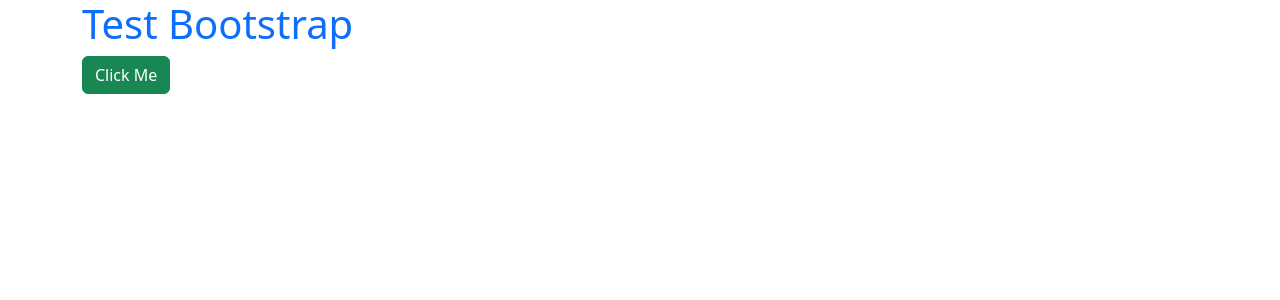
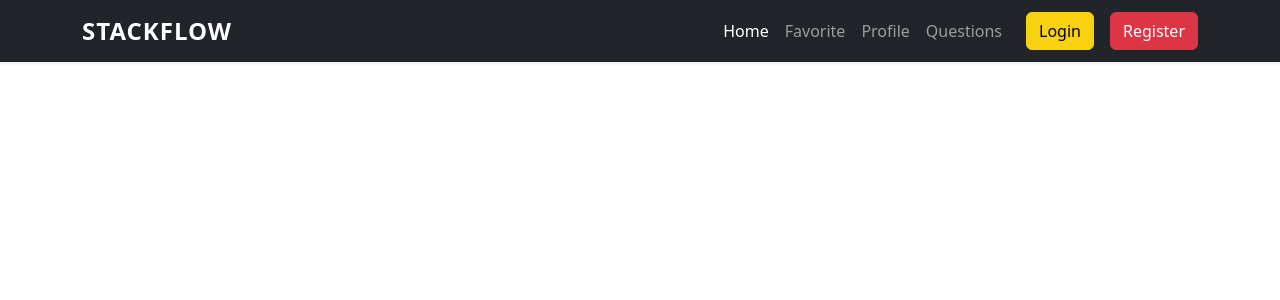
Before and after one commit to pierrenogaro/frontend-stackflow, a Vue app: page / in a window 1280 px wide. Shown: the top 300 px of the page. Built offline with nearby package versions, Linux system fonts and the light colour scheme.

Commit message:
axios questions & router

```diff
--- a/package.json
+++ b/package.json
@@ -9,8 +9,11 @@
     "preview": "vite preview"
   },
   "dependencies": {
+    "axios": "^1.7.9",
     "bootstrap": "^5.3.3",
-    "vue": "^3.5.13"
+    "vue": "^3.5.13",
+    "vue-axios": "^3.5.2",
+    "vue-router": "^4.5.0"
   },
   "devDependencies": {
     "@vitejs/plugin-vue": "^5.2.1",
--- a/src/App.vue
+++ b/src/App.vue
@@ -1,13 +1,12 @@
 <template>
-  <div class="container">
-    <h1 class="text-primary">Test Bootstrap</h1>
-    <button class="btn btn-success">Click Me</button>
-  </div>
+  <Navbar></Navbar>
+  <RouterView/>
 </template>
 
 
 <script setup>
 
+import Navbar from "@/components/Navbar.vue";
 </script>
 
 <style>
--- /dev/null
+++ b/src/components/Navbar.vue
@@ -0,0 +1,63 @@
+<template>
+  <nav class="navbar navbar-expand-lg navbar-dark bg-dark shadow-sm">
+    <div class="container">
+      <RouterLink class="navbar-brand fw-bold" to="/" >STACKFLOW</RouterLink>
+
+      <button class="navbar-toggler" type="button" data-bs-toggle="collapse" data-bs-target="#navbarNav"
+              aria-controls="navbarNav" aria-expanded="false" aria-label="Toggle navigation">
+        <span class="navbar-toggler-icon"></span>
+      </button>
+
+      <div class="collapse navbar-collapse justify-content-end" id="navbarNav">
+        <ul class="navbar-nav">
+          <li class="nav-item">
+            <RouterLink class="nav-link active" to="/home">Home</RouterLink>
+          </li>
+          <li class="nav-item">
+            <RouterLink class="nav-link" to="/favorite">Favorite</RouterLink>
+          </li>
+          <li class="nav-item">
+            <RouterLink class="nav-link" to="/profile">Profile</RouterLink>
+          </li>
+          <li class="nav-item">
+            <RouterLink class="nav-link" to="/questions">Questions</RouterLink>
+          </li>
+        </ul>
+
+        <button class="btn btn-primary ms-3">Login</button>
+        <button class="btn btn-danger ms-3">Register</button>
+      </div>
+    </div>
+  </nav>
+</template>
+
+<style scoped>
+.navbar-nav .nav-link {
+  font-size: 1rem;
+  font-weight: 500;
+  transition: all 0.3s ease-in-out;
+}
+
+.navbar-nav .nav-link:hover {
+  color: #f8d210 !important;
+}
+
+.navbar-brand {
+  font-size: 1.5rem;
+  letter-spacing: 1px;
+}
+
+/* Custom button */
+.btn-primary {
+  background-color: #f8d210;
+  border-color: #f8d210;
+  color: #000;
+}
+
+.btn-primary:hover {
+  background-color: #ffbe0b;
+  border-color: #ffbe0b;
+}
+</style>
+<script setup lang="ts">
+</script>
--- /dev/null
+++ b/src/components/Questions.vue
@@ -0,0 +1,68 @@
+<template>
+  <div class="container mt-4">
+    <h1 class="text-center display-4 mb-4 text-warning">Liste des Questions</h1>
+
+    <div v-if="loading" class="text-center">
+      <div class="spinner-border text-warning" role="status">
+        <span class="visually-hidden">Chargement...</span>
+      </div>
+    </div>
+
+    <div v-else-if="error" class="alert alert-danger text-center">{{ error }}</div>
+
+    <ul v-else class="list-group">
+      <li v-for="question in questions" :key="question.id" class="list-group-item bg-dark text-light border-warning">
+        <h2 class="h5 fw-bold text-warning">{{ question.title }}</h2>
+        <p class="mb-1">{{ question.question }}</p>
+        <p class="text-white">Auteur : <strong>{{ question.author }}</strong></p>
+      </li>
+    </ul>
+  </div>
+</template>
+
+<script>
+import axios from 'axios';
+
+export default {
+  data() {
+    return {
+      questions: [],
+      loading: false,
+      error: null,
+    };
+  },
+  methods: {
+    async fetchQuestions() {
+      this.loading = true;
+      this.error = null;
+      try {
+        const response = await axios.get('http://localhost:8000/questions/');
+        this.questions = response.data;
+      } catch (err) {
+        this.error = 'Erreur lors du chargement des questions';
+      } finally {
+        this.loading = false;
+      }
+    }
+  },
+  created() {
+    this.fetchQuestions();
+  }
+};
+</script>
+
+<style scoped>
+.container {
+  max-width: 800px;
+  margin: auto;
+}
+
+.list-group-item {
+  background-color: #343a40;
+  border-left: 4px solid #f8d210;
+}
+
+.text-warning {
+  color: #f8d210 !important;
+}
+</style>
--- /dev/null
+++ b/src/routes.js
@@ -0,0 +1,5 @@
+import Questions from "@/components/Questions.vue";
+
+export const routes = [
+    {path: '/questions', component : Questions},
+]
```
Also changed, not shown: src/main.js (+10 -1 lines), 1 other file (tests, documents, lock files or other folders).
